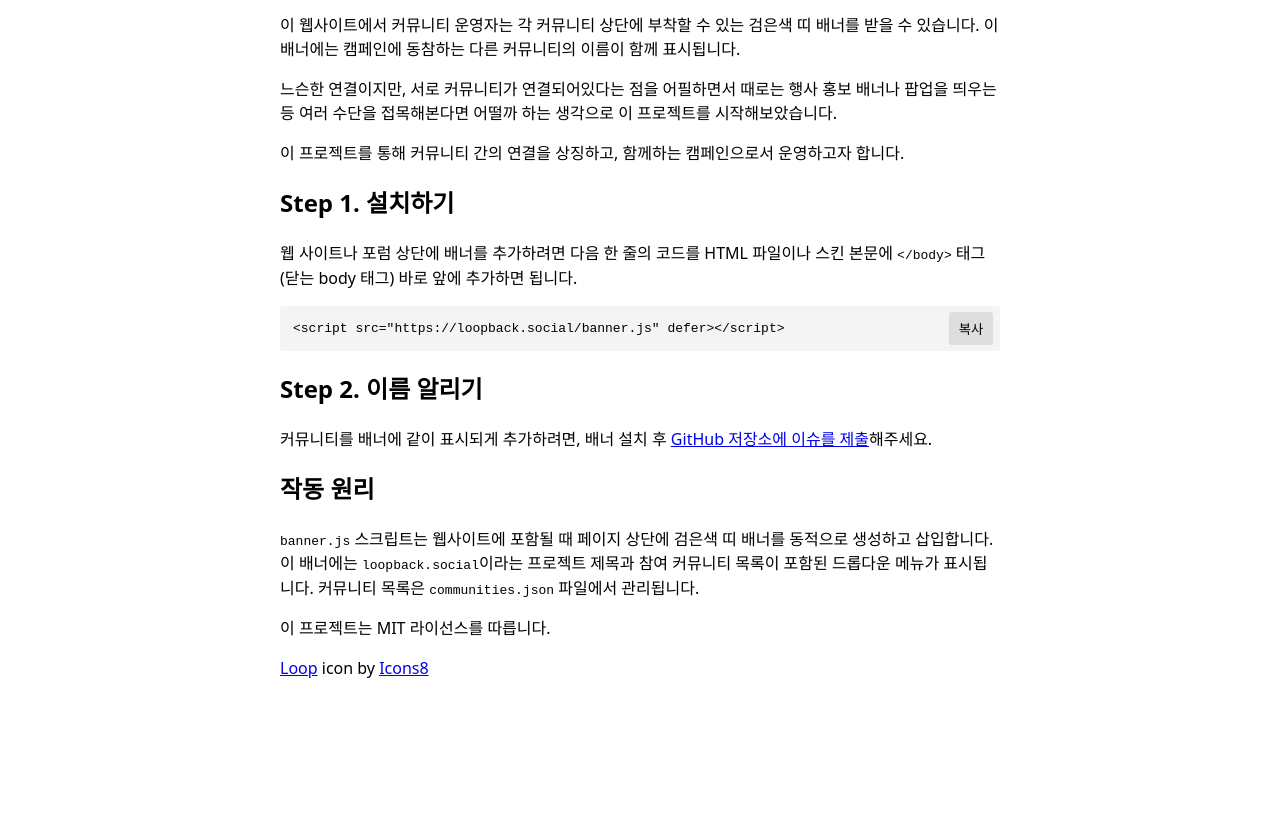
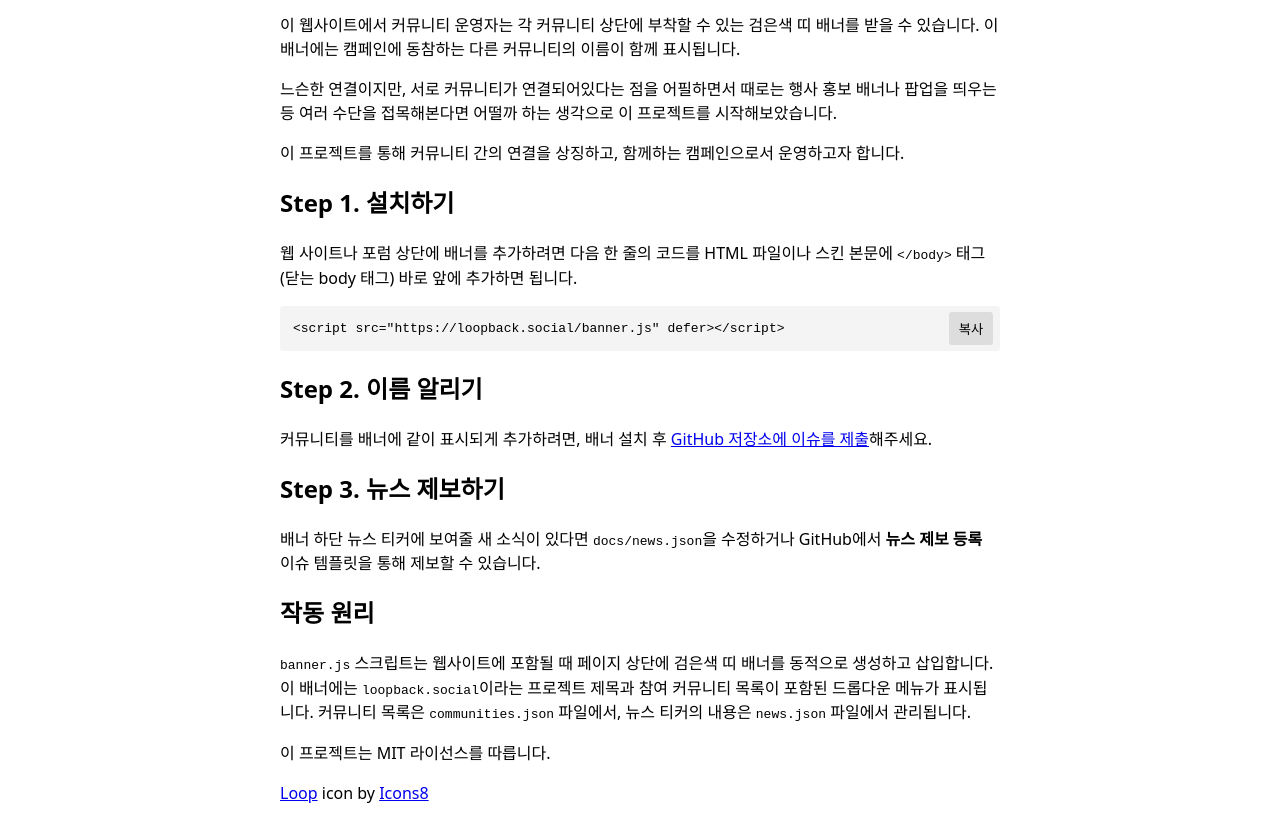
Before and after one commit to loopback-social/community-network-banner, a plain HTML site: page docs/index.html in a window 1280 px wide. Shown: the part 254-1091 px from the top of the page. Before the commit the page ends 966 px from the top, so only its background shows below. Drawn offline with Linux system fonts and the light colour scheme.

Commit message:
docs: explain news submission

```diff
--- a/docs/index.html
+++ b/docs/index.html
@@ -73,8 +73,11 @@
     <h2>Step 2. 이름 알리기</h2>
     <p>커뮤니티를 배너에 같이 표시되게 추가하려면, 배너 설치 후 <a href="https://github.com/dotnetdev-kr/community-network-banner/issues/new/choose" target="_blank">GitHub 저장소에 이슈를 제출</a>해주세요.</p>
 
+    <h2>Step 3. 뉴스 제보하기</h2>
+    <p>배너 하단 뉴스 티커에 보여줄 새 소식이 있다면 <code>docs/news.json</code>을 수정하거나 GitHub에서 <strong>뉴스 제보 등록</strong> 이슈 템플릿을 통해 제보할 수 있습니다.</p>
+
     <h2>작동 원리</h2>
-    <p><code>banner.js</code> 스크립트는 웹사이트에 포함될 때 페이지 상단에 검은색 띠 배너를 동적으로 생성하고 삽입합니다. 이 배너에는 <code>loopback.social</code>이라는 프로젝트 제목과 참여 커뮤니티 목록이 포함된 드롭다운 메뉴가 표시됩니다. 커뮤니티 목록은 <code>communities.json</code> 파일에서 관리됩니다.</p>
+    <p><code>banner.js</code> 스크립트는 웹사이트에 포함될 때 페이지 상단에 검은색 띠 배너를 동적으로 생성하고 삽입합니다. 이 배너에는 <code>loopback.social</code>이라는 프로젝트 제목과 참여 커뮤니티 목록이 포함된 드롭다운 메뉴가 표시됩니다. 커뮤니티 목록은 <code>communities.json</code> 파일에서, 뉴스 티커의 내용은 <code>news.json</code> 파일에서 관리됩니다.</p>
 
     <footer>
       <p>이 프로젝트는 MIT 라이선스를 따릅니다.</p>
```
Also changed, not shown: 2 other files.
